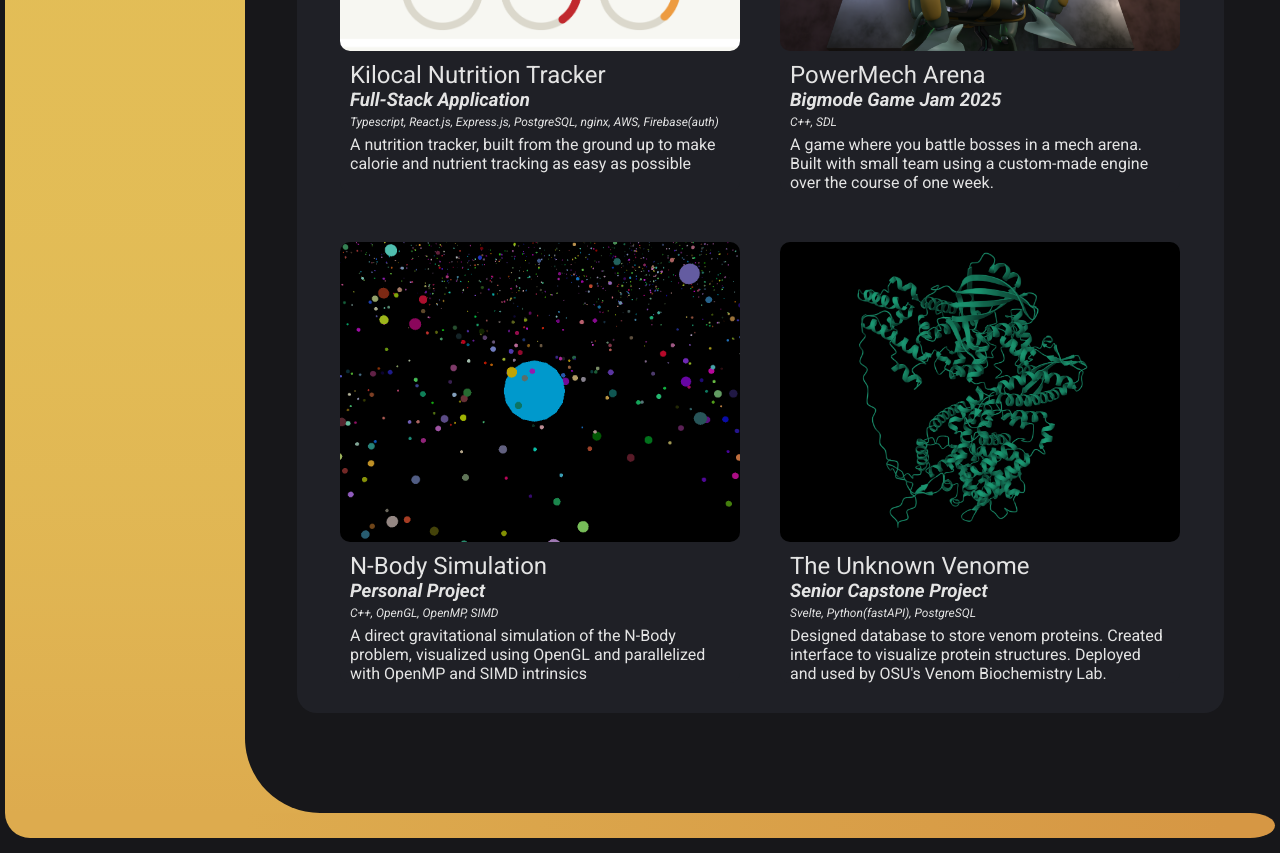
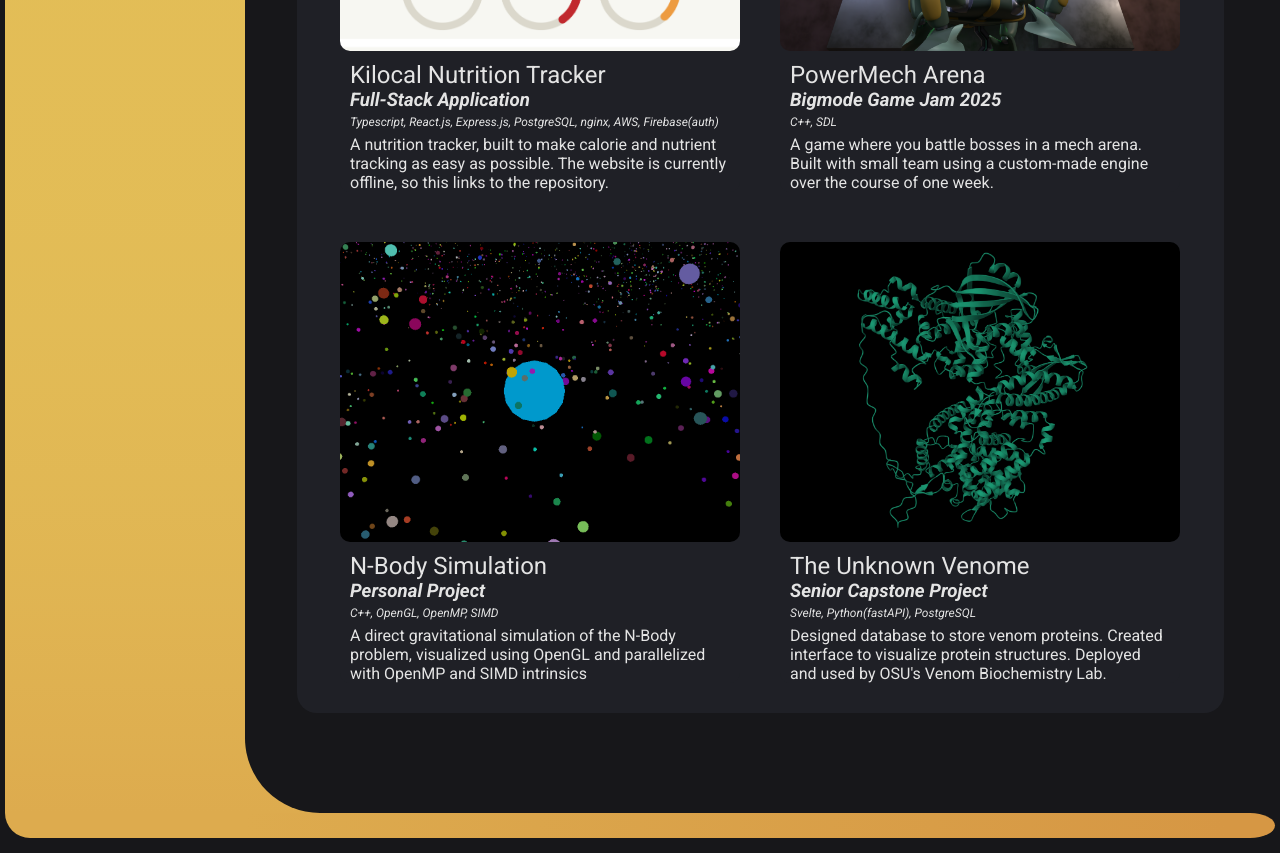
Before and after one commit to ansengarvin/site, a React (Vite) app: page /portfolio in a window 1280 px wide. Shown: the part 1540-2393 px from the top of the page. Built offline with nearby package versions, Linux system fonts and the light colour scheme; a web font is replaced by a local one.

Commit message:
feat: changed kilocal description to inform that site is offline

```diff
--- a/src/routes/portfolio.jsx
+++ b/src/routes/portfolio.jsx
@@ -165,7 +165,10 @@ export function Projects() {
                     title="Kilocal Nutrition Tracker"
                     subtitle="Full-Stack Application"
                     techstack="Typescript, React.js, Express.js, PostgreSQL, nginx, AWS, Firebase(auth)"
-                    description="A nutrition tracker, built from the ground up to make calorie and nutrient tracking as easy as possible"
+                    description="
+                        A nutrition tracker, built to make calorie and nutrient tracking as easy as possible.
+                        The website is currently offline, so this links to the repository.
+                    "
                     src={kcalpic}
                     alt="Kilocal Nutrition App Screenshot"
                     href="https://github.com/ansengarvin/kilocal"
```
